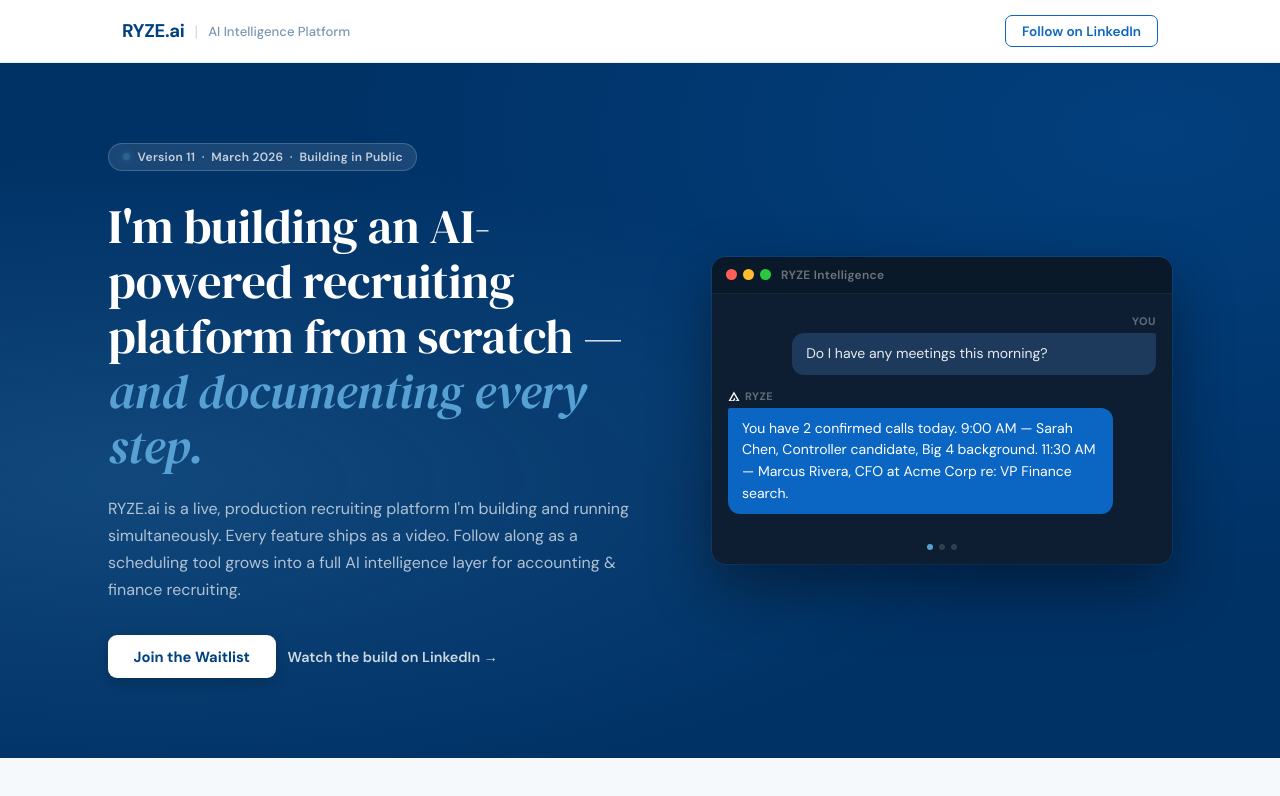
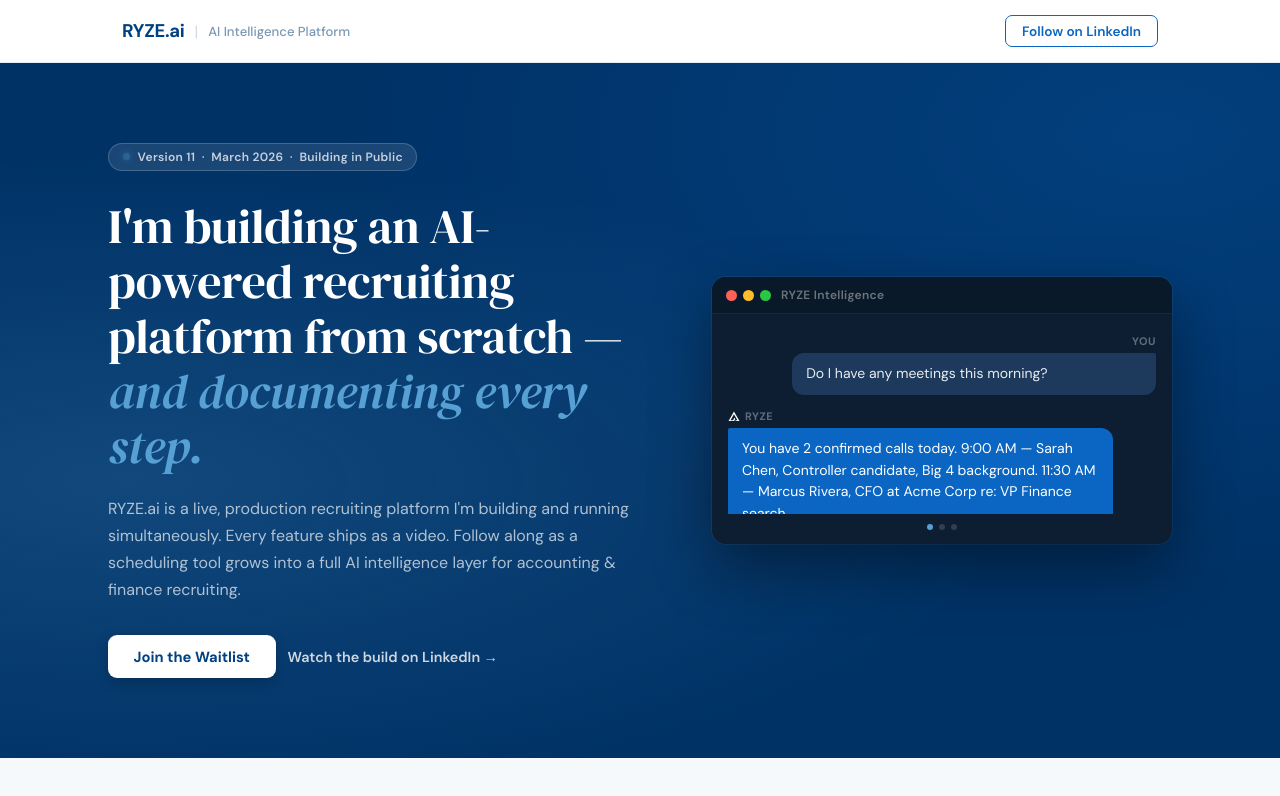
Before and after one commit to djahern-max/ryzerecruiting_frontend, a React (Vite) app: page / in a window 1280 px wide. Shown: the top 796 px of the page. Built offline with nearby package versions, Linux system fonts and the light colour scheme.

Commit message:
fixing demo display on mobile

```diff
--- a/src/pages/Landing.module.css
+++ b/src/pages/Landing.module.css
@@ -251,6 +251,10 @@
 .demoMessages {
   padding: 20px 16px;
   min-height: 200px;
+  height: 200px;
+  /* add this — locks the height */
+  overflow: hidden;
+  /* add this — clips instead of expanding */
   display: flex;
   flex-direction: column;
   gap: 14px;
@@ -1442,4 +1446,11 @@
   .episodesSection {
     padding: 60px 0;
   }
+
+  .demoMessages {
+    height: 220px;
+    /* slightly taller on mobile since text wraps more */
+    overflow: hidden;
+  }
+
 }
```
